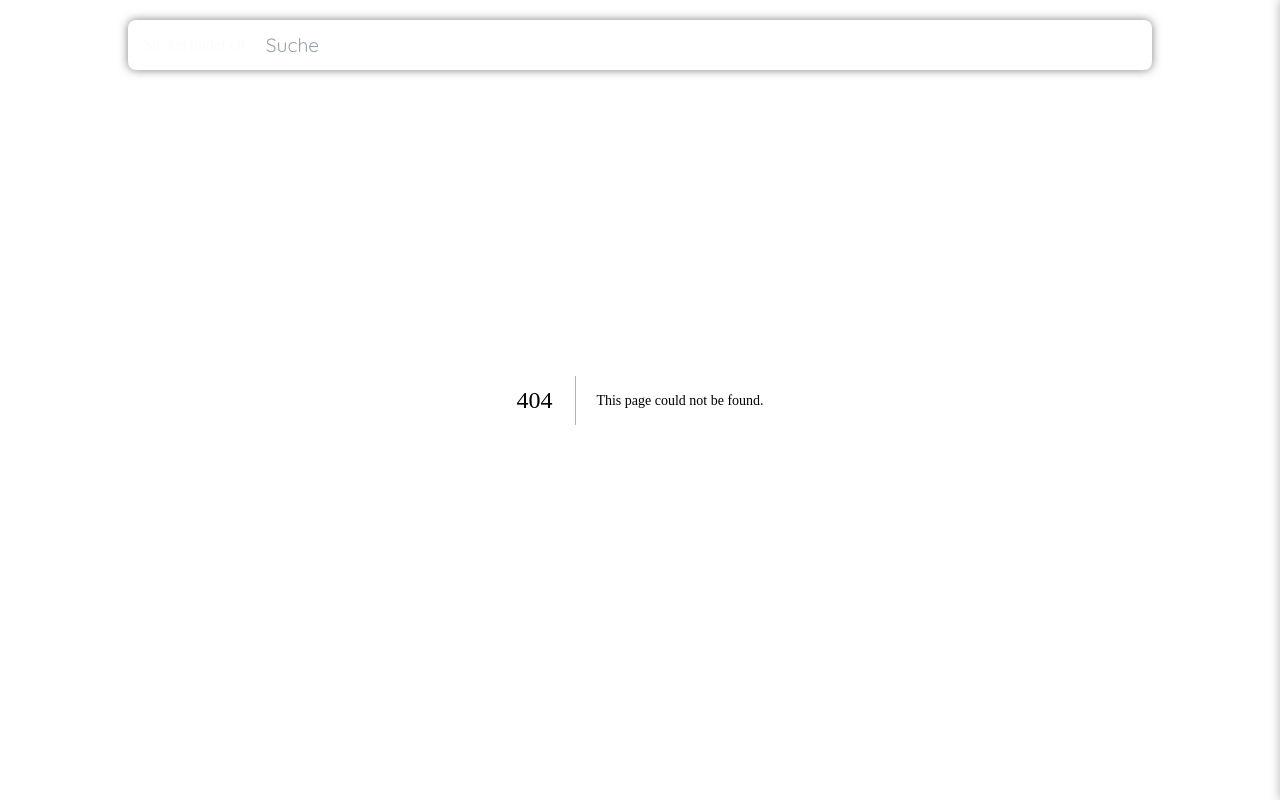
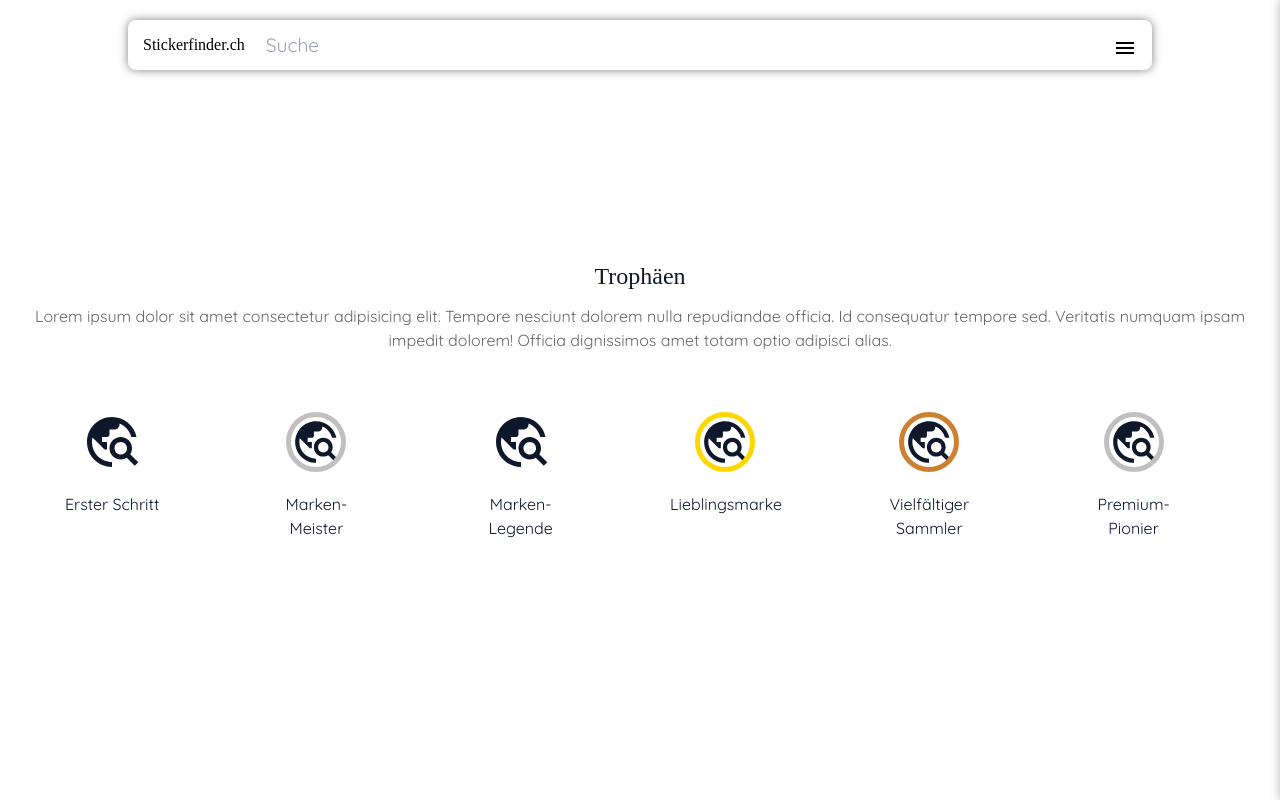
Before and after one commit to MaxederPropeller/stickerfinder_dev, a Next.js app: page /trophaen in a window 1280 px wide. Before the commit this address had no page. Built offline with nearby package versions, Linux system fonts and the light colour scheme; a web font is replaced by a local one.

Commit message:
trophaen

```diff
--- a/app/(NavBar)/navBar.css
+++ b/app/(NavBar)/navBar.css
@@ -19,7 +19,7 @@
   align-items: center;
   justify-content: space-between;
   justify-self: center;
-  color: var(--secondary-foreground);
+  color: var(--text-hun-black);
   font-weight: 500;
   box-shadow: 0 0 10px rgba(0, 0, 0, 0.5);
 }
@@ -30,7 +30,7 @@
 }
 
 .Logo {
-  color: var(--text-hun-white);
+  color: var(--text-hun-black);
 }
 
 .mobilNav {
@@ -71,7 +71,7 @@
 
 .menuButton {
   background: transparent;
-  color: var(--primary-menu);
+  color: var(--text-hun-black);
   border: none;
   font-size: 1.5rem;
   cursor: pointer;
--- /dev/null
+++ b/app/(trophaen)/trophaen/page.tsx
@@ -0,0 +1,110 @@
+"use client";
+
+import Link from "next/link";
+
+import TravelExploreIcon from "@mui/icons-material/TravelExplore";
+import trophiesData from "./trophaen.json";
+import "./trophaen.css";
+
+import Dialog from "@mui/material/Dialog";
+import DialogTitle from "@mui/material/DialogTitle";
+import DialogContent from "@mui/material/DialogContent";
+import IconButton from "@mui/material/IconButton";
+import CloseIcon from "@mui/icons-material/Close";
+
+import "leaflet/dist/leaflet.css";
+import React, { useState } from "react";
+
+export default function Trophaen({
+  params,
+  searchParams,
+}: {
+  params: { slug: string };
+  searchParams: { [key: string]: string | string[] | undefined };
+}) {
+  const [selectedTrophy, setSelectedTrophy] = useState(null);
+
+  const handleClose = () => {
+    setSelectedTrophy(null);
+  };
+
+  const getBorderClass = (level) => {
+    switch (level) {
+      case 1:
+        return "bronze";
+      case 2:
+        return "silver";
+      case 3:
+        return "gold";
+      case 4:
+        return "platinum";
+      default:
+        return "";
+    }
+  };
+
+  return (
+    <div className="trophaenPage">
+      <div className="trophaenPage__headerBox">
+        <h1 className="trophaenPage__title">Trophäen</h1>
+        <p className="trophaenPage__p">
+          Lorem ipsum dolor sit amet consectetur adipisicing elit. Tempore
+          nesciunt dolorem nulla repudiandae officia. Id consequatur tempore
+          sed. Veritatis numquam ipsam impedit dolorem! Officia dignissimos amet
+          totam optio adipisci alias.
+        </p>
+      </div>
+
+      <div className="trophaenPage__sectionBox">
+        {trophiesData.trophies.map((trophy, index) => (
+          <div
+            key={index}
+            className="trophaenPage__sectionBox_single"
+            onClick={() => setSelectedTrophy(trophy)}
+          >
+            <TravelExploreIcon className={getBorderClass(trophy.level)} />
+            <span className="trophaenPage__sectionBox">{trophy.title}</span>
+          </div>
+        ))}
+
+        <hr />
+      </div>
+      <Dialog
+        open={selectedTrophy !== null}
+        onClose={handleClose}
+        className="Dialog"
+      >
+        <IconButton
+          edge="end"
+          color="inherit"
+          onClick={handleClose}
+          aria-label="close"
+        >
+          <CloseIcon />
+        </IconButton>
+        <DialogTitle>
+          <TravelExploreIcon
+            className={`DialogIcon ${
+              selectedTrophy ? getBorderClass(selectedTrophy.level) : ""
+            }`}
+          />
+
+          {selectedTrophy?.title}
+        </DialogTitle>
+        <DialogContent>
+          <p>{selectedTrophy?.description}</p>
+          <div className="progressBar">
+            {[1, 2, 3, 4].map((level) => (
+              <div
+                key={level}
+                className={`progressBar__dot ${
+                  selectedTrophy?.level >= level ? "active" : ""
+                }`}
+              ></div>
+            ))}
+          </div>
+        </DialogContent>
+      </Dialog>
+    </div>
+  );
+}
--- /dev/null
+++ b/app/(trophaen)/trophaen/trophaen.css
@@ -0,0 +1,136 @@
+.trophaenPage__headerBox {
+  text-align: center;
+  padding: 20px;
+}
+
+.trophaenPage__title {
+  font-size: 24px;
+  margin-bottom: 10px;
+}
+
+.trophaenPage__p {
+  color: #666;
+}
+
+.trophaenPage__sectionBox {
+  display: flex;
+  flex-wrap: wrap;
+  justify-content: space-around;
+  padding: 10px;
+}
+
+.trophaenPage__sectionBox_single {
+  width: 150px;
+  height: 150px;
+  margin: 10px;
+  text-align: center;
+  padding: 10px;
+  box-sizing: border-box;
+  cursor: pointer;
+}
+
+.trophaenPage__sectionBox_single svg {
+  width: 60px;
+  height: 60px;
+  margin: 10px 0;
+}
+
+.trophaenPage__sectionBox_single .bronze {
+  border: 5px solid #cd7f32;
+  border-radius: 50%;
+}
+
+.trophaenPage__sectionBox_single .silver {
+  border: 5px solid #c0c0c0;
+  border-radius: 50%;
+}
+
+.trophaenPage__sectionBox_single .gold {
+  border: 5px solid #ffd700;
+  border-radius: 50%;
+}
+
+.trophaenPage__sectionBox_single .platinum {
+  border: 5px solid #e5e4e2;
+  border-radius: 50%;
+}
+
+hr {
+  border: 0;
+  height: 1px;
+  background: #ccc;
+  margin: 20px 0;
+}
+
+/* Dialog styles */
+
+.MuiDialog-paper {
+  overflow: visible !important; /* Stellt sicher, dass das Icon nicht abgeschnitten wird */
+}
+.Dialog {
+  box-shadow: 0px 8px 16px 0px rgba(0, 0, 0, 0.2);
+  justify-content: center;
+  overflow: visible;
+}
+
+.DialogTitle {
+  position: relative;
+  padding-left: 70px; /* Gibt Platz für das Icon */
+}
+
+.DialogIcon {
+  position: absolute;
+  left: -50px;
+  top: 50%;
+  transform: translateY(-50%);
+  width: 60px;
+  height: 60px;
+  background: white; /* Hintergrundfarbe, um das Icon vom Dialog abzuheben */
+  z-index: 1; /* Stellt sicher, dass das Icon über dem Dialog liegt */
+  margin-right: 1rem;
+}
+
+.DialogIcon.bronze {
+  border: 5px solid #cd7f32;
+  border-radius: 50%;
+}
+
+.DialogIcon.silver {
+  border: 5px solid #c0c0c0;
+  border-radius: 50%;
+}
+
+.DialogIcon.gold {
+  border: 5px solid #ffd700;
+  border-radius: 50%;
+}
+
+.DialogIcon.platinum {
+  border: 5px solid #e5e4e2;
+  border-radius: 50%;
+}
+
+.DialogContent {
+  display: flex;
+  flex-direction: column;
+  align-items: flex-start;
+}
+
+.progressBar {
+  display: flex;
+  align-items: center;
+  justify-content: center;
+  margin-top: 25px;
+}
+
+.progressBar__dot {
+  width: 40px;
+  height: 15px;
+  background-color: #ccc;
+  border-radius: 25%;
+  margin-right: 5px;
+}
+
+.progressBar__dot.active {
+  background-color: rgb(39, 156, 47);
+}
--- /dev/null
+++ b/app/(trophaen)/trophaen/trophaen.json
@@ -0,0 +1,46 @@
+{
+  "trophies": [
+    {
+      "id": 1,
+      "title": "Erster Schritt",
+      "description": "Für den ersten hochgeladenen Marken-Sticker.",
+      "icon": "icon1.png",
+      "level": 0
+    },
+    {
+      "id": 2,
+      "title": "Marken-Meister",
+      "description": "Für 100 hochgeladene Marken-Sticker.",
+      "icon": "icon2.png",
+      "level": 2
+    },
+    {
+      "id": 3,
+      "title": "Marken-Legende",
+      "description": "Für 1000 hochgeladene Marken-Sticker.",
+      "icon": "icon3.png",
+      "level": 0
+    },
+    {
+      "id": 4,
+      "title": "Lieblingsmarke",
+      "description": "Für 50 hochgeladene Sticker derselben Marke.",
+      "icon": "icon4.png",
+      "level": 3
+    },
+    {
+      "id": 5,
+      "title": "Vielfältiger Sammler",
+      "description": "Für das Hochladen von Sticker von 10 verschiedenen Marken.",
+      "icon": "icon5.png",
+      "level": 1
+    },
+    {
+      "id": 6,
+      "title": "Premium-Pionier",
+      "description": "Für das erste Premium-Abonnement.",
+      "icon": "icon6.png",
+      "level": 2
+    }
+  ]
+}
--- a/app/profile/page.tsx
+++ b/app/profile/page.tsx
@@ -24,6 +24,7 @@ export default function Profile({
   const counter1 = 123;
   const counter2 = 1;
   const instagramLink = "https://www.instagram.com/kapkan.ch/";
+  const trophaenLink = "http://www.localhost:3000/trophaen";
   const WebLink = "https://www.kapkan.ch/";
   const userName = "John Doe";
   const beschrieb = "Meine Bio steht hier";
@@ -36,7 +37,15 @@ export default function Profile({
           <div className={styles.verifiedIcon}></div>
         </div>
         <div className={styles.counter}>{counter1}</div>
-        <div className={styles.counter}>{counter2}</div>
+        <div className={styles.counter}>
+          <button
+            onClick={() => window.open(trophaenLink, "_blank")}
+            rel="noreferrer"
+          >
+            {counter2}
+          </button>
+        </div>
+
         <div className={styles.favStar}>
           <StarBorderIcon />
         </div>
@@ -59,25 +68,10 @@ export default function Profile({
         </Link>
         <div className={styles.userName}>{userName}</div>
         <span className={styles.counterSpan}>gefunden</span>
-        <span className={styles.counterSpan}>Tropphäen</span>
+        <span className={styles.counterSpan}>Trophäen</span>
         <div className={styles.beschrieb}>{beschrieb}</div>
       </div>
       <div className={styles.mapContainer}>
-        {/*         <span
-          className={styles.mapTitle}
-          style={{
-            height: "10%",
-            width: "100%",
-            zIndex: 2,
-
-            display: "flex",
-            justifyContent: "center",
-            alignItems: "center",
-            backgroundColor: "rgba(255, 255, 255, 0.8)",
-          }}
-        >
-          {userName} Karte
-        </span> */}
         <MapContainer
           center={[51.505, -0.09]}
           zoom={13}
```
